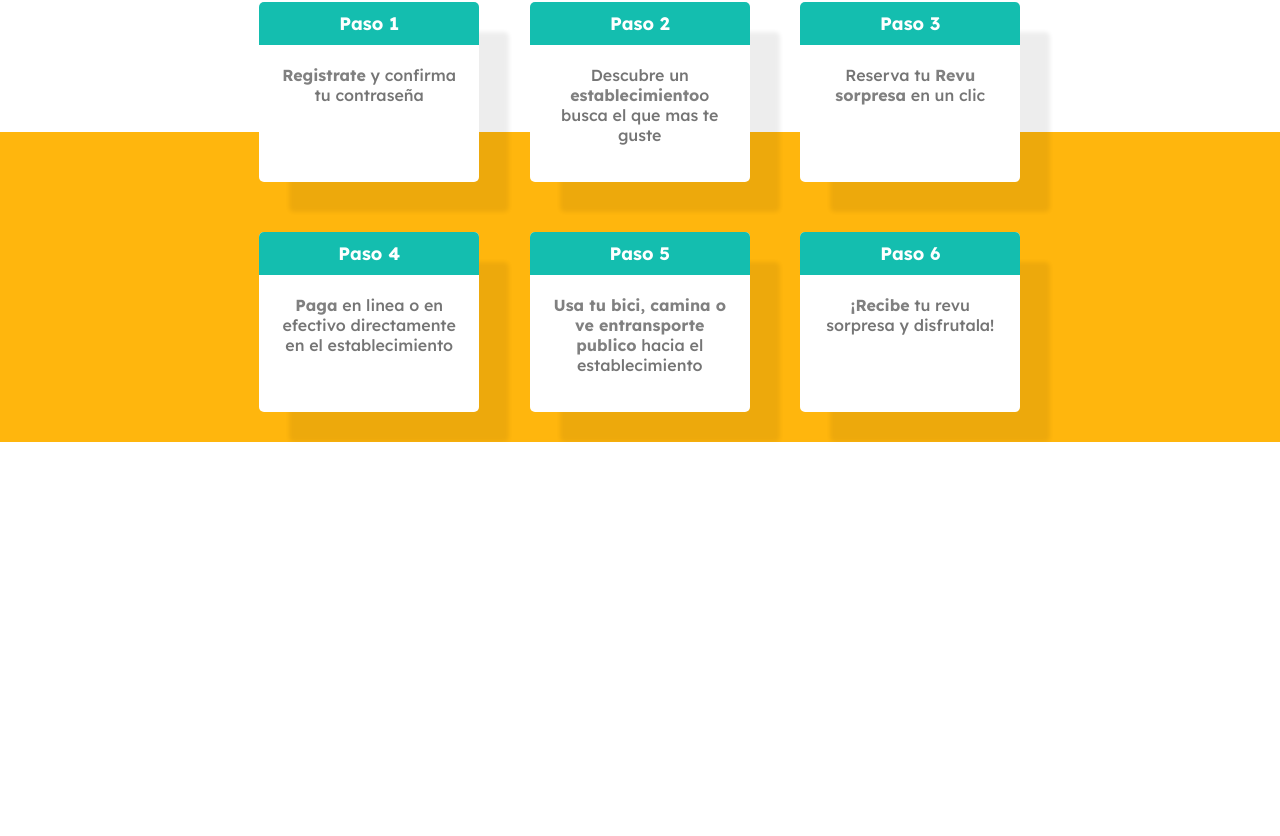
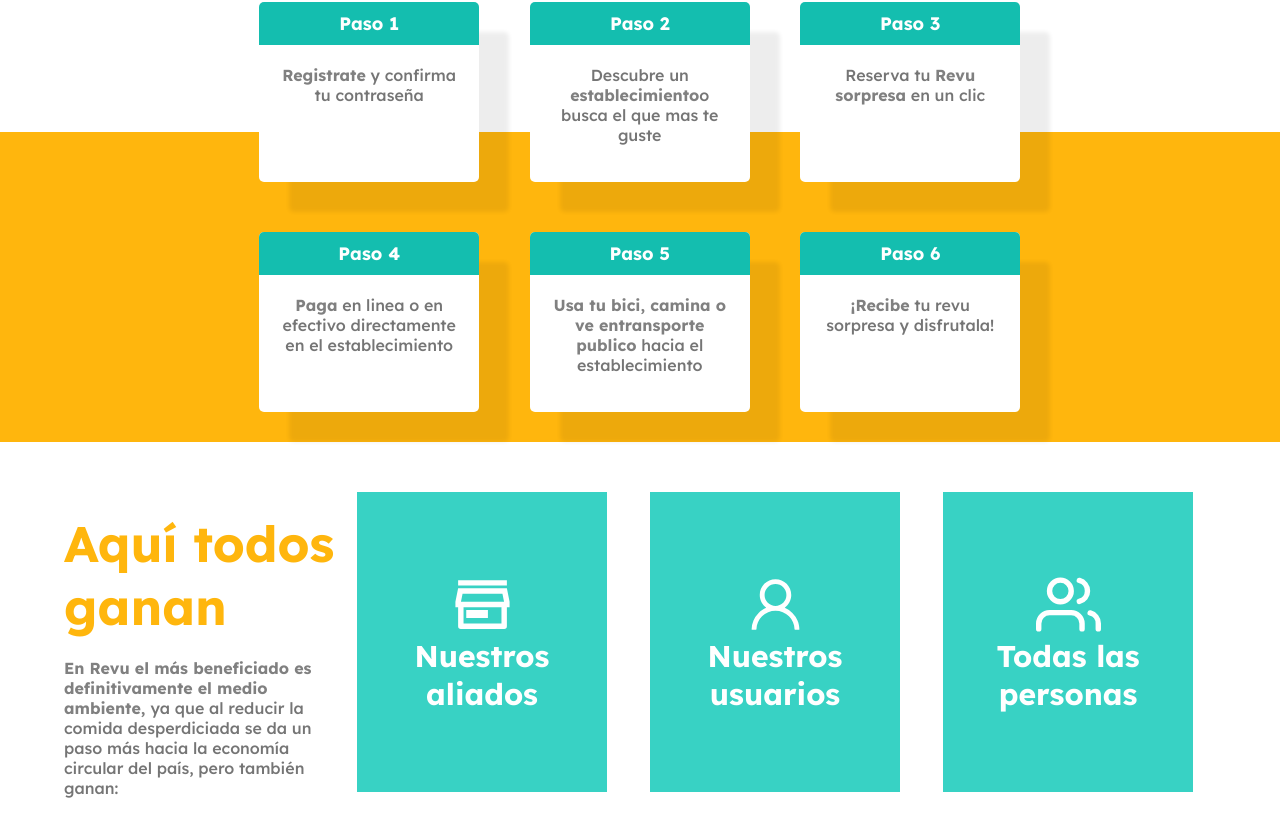
Before and after one commit to EmmanuelAgudelo/RevuApp, a React (Vite) app: page / in a window 1280 px wide. Shown: the part 998-1834 px from the top of the page. Before the commit the page ends 1440 px from the top, so only its background shows below. Built offline with nearby package versions, Linux system fonts and the light colour scheme; no server answers.

Commit message:
winners avance

```diff
--- a/index.html
+++ b/index.html
@@ -2,7 +2,7 @@
 <html lang="en">
   <head>
     <meta charset="UTF-8" />
-    <link rel="icon" type="image/svg+xml" href="/vite.svg" />
+    <link rel="icon" type="image/svg+xml" href="/images/logos/logo-yellow.svg" />
     <meta name="viewport" content="width=device-width, initial-scale=1.0" />
     <title>Revufoods</title>
   </head>
--- a/src/components/auth/Login.tsx
+++ b/src/components/auth/Login.tsx
@@ -42,7 +42,7 @@ export const Login = () => {
     <div className="container--auth">
       <div className="login login--container">
         <div className="login__form">
-          <h1 className="login__title">¡Hola de nuevo ! <span className="login__span"> aliado revu.</span></h1>
+          <h1 className="login__title">¡Hola de nuevo! <span className="login__span"> aliado revu.</span></h1>
           <form onSubmit={formik.handleSubmit} className="form">
             <div className="form__row">
               <div className="form__col">
--- a/src/components/index.ts
+++ b/src/components/index.ts
@@ -15,6 +15,8 @@ export * from "./landing/download/Download";
 /* About */
 export * from './landing/about/About';
 export * from './landing/about/Functionality';
+export * from './landing/about/Winners';
+
 
 /* error */
 export * from "./landing/error/Error404";
--- /dev/null
+++ b/src/components/landing/about/Winners.tsx
@@ -0,0 +1,65 @@
+import { AiOutlineUser } from "react-icons/ai";
+import { FiUsers } from "react-icons/fi";
+import { RiStore3Line } from "react-icons/ri";
+
+export const Winners = () => {
+  return (
+    <div className="section__winners">
+      <div className="section_texts">
+        <h3 className="section__titlee">
+          Aquí <span className="section__titlee--azul">todos</span> ganan
+        </h3>
+        <p className="section_paragraph">
+          <span className="section_paragraph--bold">
+            En Revu el más beneficiado es definitivamente el medio ambiente,{" "}
+          </span>
+          ya que al reducir la comida desperdiciada se da un paso más hacia la
+          economía circular del país, pero también ganan:{" "}
+        </p>
+      </div>
+      <article className="card">
+        <div className="card__inner">
+          <div className="card__front">
+            <RiStore3Line className="card__icon" size="65" />
+            <h3 className="card__title">Nuestros aliados</h3>
+          </div>
+          <div className="card__back">
+            <p className="card__back__paragraph">
+              quienes pueden recuperar hasta el 50% de las ganancias de la
+              comida que se hubieradesperdiciado.
+            </p>
+          </div>
+        </div>
+      </article>
+      <article className="card">
+        <div className="card__inner">
+          <div className="card__front">
+            <AiOutlineUser className="card__icon" size="65" />
+            <h3 className="card__title">Nuestros usuarios</h3>
+          </div>
+          <div className="card__back">
+            <p className="card__back__paragraph">
+              que pueden comprar en sus lugares favoritos a un 50% de descuento
+              o más.
+            </p>
+          </div>
+        </div>
+      </article>
+      <article className="card">
+        <div className="card__inner">
+          <div className="card__front">
+            <FiUsers className="card__icon" size="65" />
+            <h3 className="card__title">Todas las personas</h3>
+          </div>
+          <div className="card__back">
+            <p className="card__back__paragraph">
+              {" "}
+              quienes tendran la oportunidad de disfrutar de diferentes
+              restaurantes.
+            </p>
+          </div>
+        </div>
+      </article>
+    </div>
+  );
+};
--- a/src/pages/landing/AboutPage.tsx
+++ b/src/pages/landing/AboutPage.tsx
@@ -1,10 +1,11 @@
-import { About, Functionality } from "../../components";
+import { About, Functionality, Winners } from "../../components";
 
 const AboutPage = () => {
   return (
     <>
       <About />
       <Functionality/>
+      <Winners/>
     </>
   );
 };
--- a/src/styles/components/_index.scss
+++ b/src/styles/components/_index.scss
@@ -9,3 +9,4 @@
 @forward 'error404';
 @forward 'networkError';
 @forward 'functionality';
+@forward 'winners';
--- /dev/null
+++ b/src/styles/components/_winners.scss
@@ -0,0 +1,88 @@
+@use "../base/variables" as v;
+@use "../base/mixins" as m;
+
+.section__winners {
+  width: 90%;
+  display: grid;
+  padding: 5rem 0;
+  gap: 2rem;
+  grid-template-columns: repeat(1, 1fr);
+
+  margin: 0 auto;
+  @include m.tablet {
+    grid-template-columns: repeat(2, 1fr);
+  }
+  @include m.desktop {
+    grid-template-columns: repeat(4, 1fr);
+  }
+}
+
+.section__titlee {
+  margin-top: 2rem;
+  color: #ffb60d;
+  text-align: center;
+  font-size: 5rem;
+  text-align: left;
+}
+.section_paragraph {
+  margin-top: 2rem;
+  color: #757575;
+  &--bold {
+    font-weight: 700;
+    color: gray;
+  }
+}
+
+.card {
+  width: 250px;
+  height: 300px;
+  perspective: 2000px;
+  &__inner {
+    position: relative;
+    width: 100%;
+    height: 100%;
+    transition: all 550ms cubic-bezier(0.1, 0.22, 0.8, 1.13);
+    transform-style: preserve-3d;
+  }
+  &__front {
+    background-color: #38d2c4;
+    display: flex;
+    flex-direction: column;
+    justify-content: center;
+    align-items: center;
+  }
+  &__icon {
+    color: #fff;
+  }
+
+  &__title {
+    color: #fff;
+
+    font-size: 30px;
+    text-align: center;
+  }
+  &__back {
+    font-size: 1.25rem;
+    text-align: center;
+    display: grid;
+    place-items: center;
+    padding: 32px;
+    transform: rotateY(180deg);
+    &__paragraph {
+      color: gray;
+      font-size: 16px;
+    }
+  }
+}
+
+.card__front,
+.card__back {
+  position: absolute;
+  width: 100%;
+  height: 100%;
+  backface-visibility: hidden;
+}
+
+.card:hover .card__inner {
+  transform: rotateY(-180deg);
+}
```
